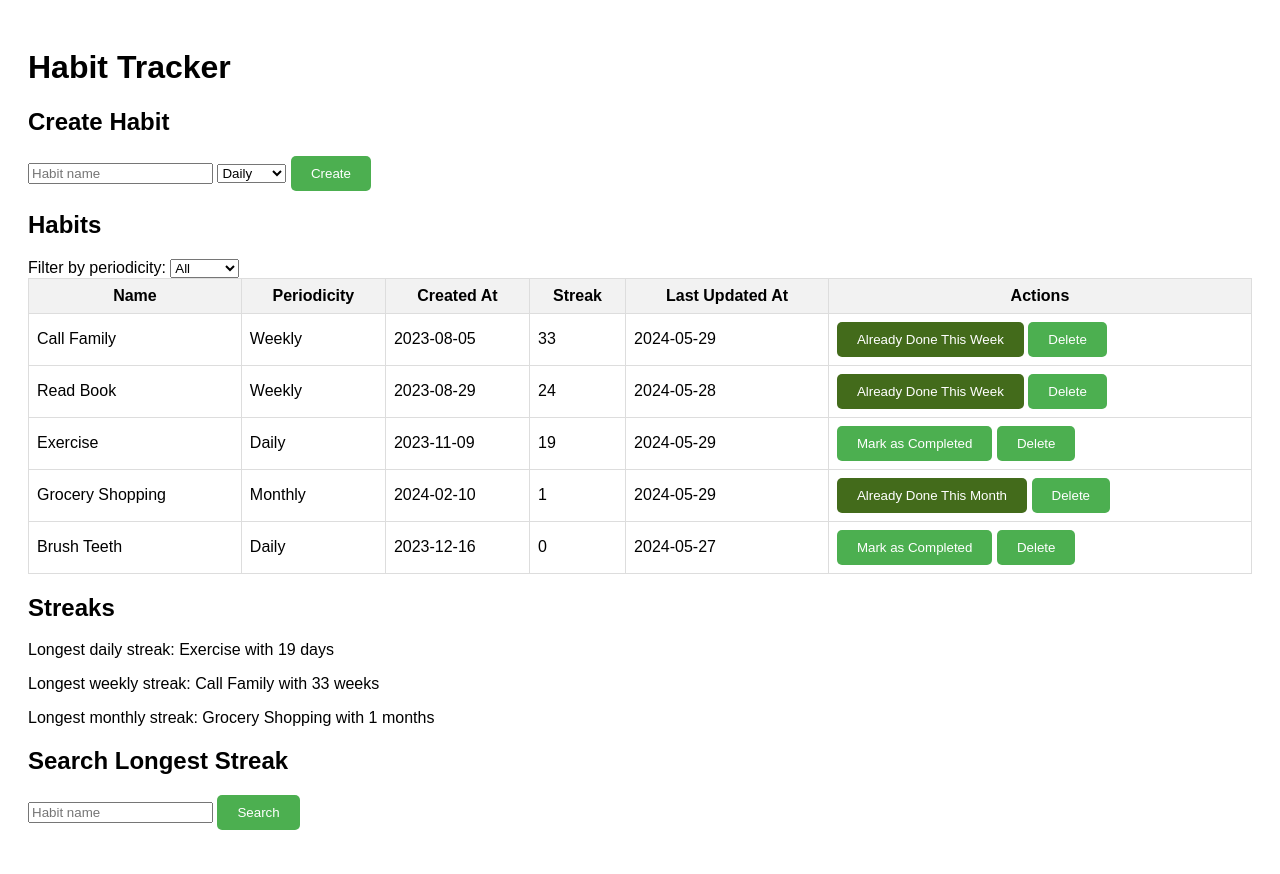
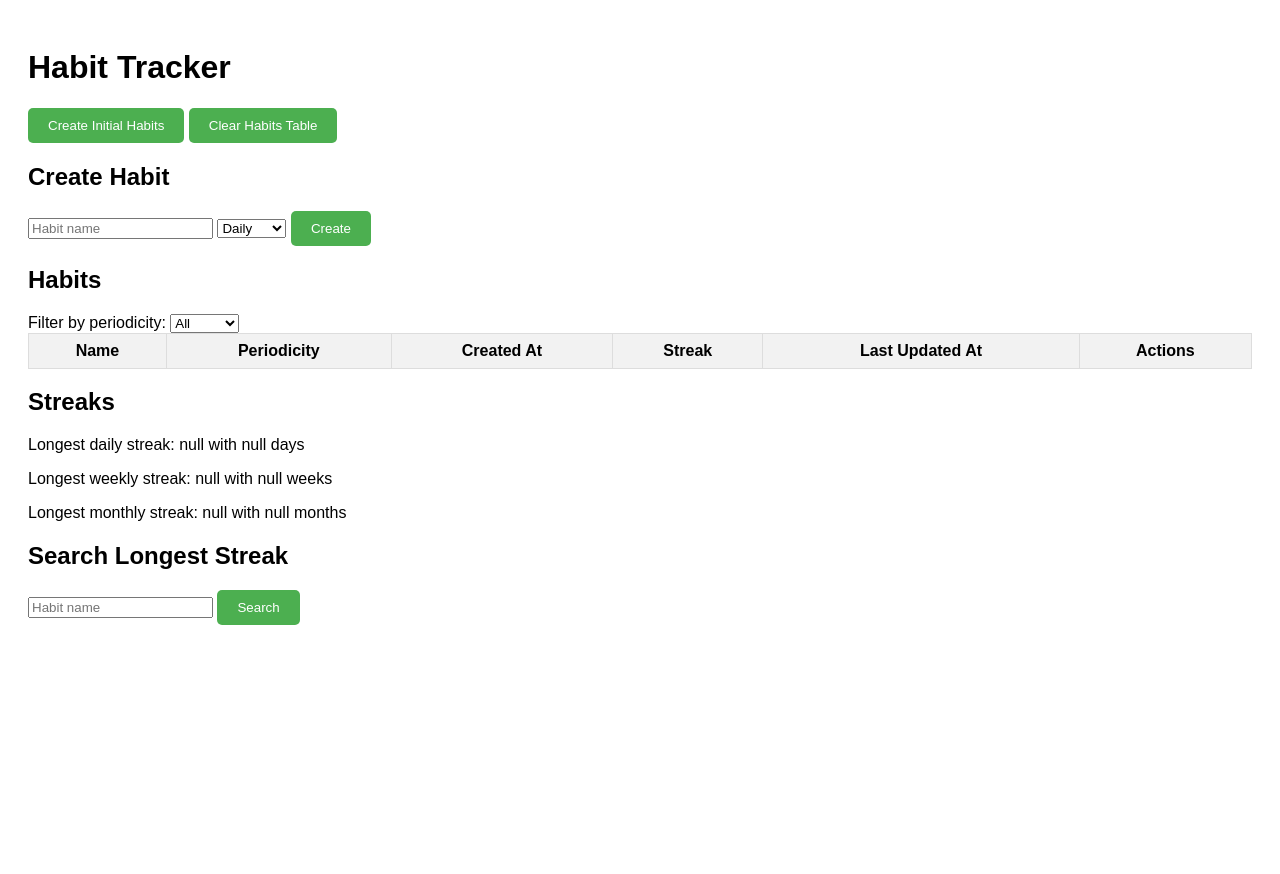
Before and after one commit to barroca8/Habit-Tracker-Web-App, a Flask app: page / in a window 1280 px wide. After the commit the page ends 625 px from the top, so only its background shows below. Run offline with Flask 3, Linux system fonts and the light colour scheme; data comes from the database, SQL or seed files in the repository; data that the repository does not hold is empty.

Commit message:
Adding Buttons to Create and Clear Habits 1. Added button to create initial habits, that triggers a POST request to `/create_initial_habits` 2. Added button to clear all habits from table, which deletes the habits table and recreates it as an empty table. This button triggers a POST request to `/clear_habits_table`

```diff
--- a/app.py
+++ b/app.py
@@ -3,13 +3,24 @@ from habit import Habit
 from db import Database
 from datetime import datetime, timedelta
 import random
-from functions_helper import date_check_with_periodicity, check_max_streak
+from functions_helper import date_check_with_periodicity, check_max_streak, create_initial_habits
 
 app = Flask(__name__)
 
 @app.route('/')
 def index():
     return render_template('index.html')
+
+@app.route('/create_initial_habits', methods=['POST'])
+def create_initial_habits_route():
+    create_initial_habits()
+    return jsonify({'status': 'success'})
+
+@app.route('/clear_habits_table', methods=['POST'])
+def clear_habits_table_route():
+    db = Database()
+    db.clear_habits_table()
+    return jsonify({'status': 'success'})
 
 @app.route('/habits', methods=['GET'])
 def get_habits():
@@ -69,35 +80,3 @@ def get_longest_monthly_streak():
     habit = Habit()
     streak = habit.longest_monthly_streak()
     return jsonify(streak)
-
-def create_initial_habits():
-    db = Database()
-    db.clear_habits_table() # TODO: this needs to be removed in production, to keep habits stored between sessions
-    predefined_habits = [
-        {"name": "Brush Teeth", "periodicity": "D"},
-        {"name": "Exercise", "periodicity": "D"},
-        {"name": "Read Book", "periodicity": "W"},
-        {"name": "Call Family", "periodicity": "W"},
-        {"name": "Grocery Shopping", "periodicity": "M"}
-    ]
-    for habit_data in predefined_habits:
-        created_at = datetime.now() - timedelta(days=random.randint(1, 365))
-        last_updated_at = datetime.now() - timedelta(days=random.randint(1, 10))
-        max_streak = check_max_streak(habit_data["periodicity"], created_at, last_updated_at)
-        if date_check_with_periodicity(habit_data["periodicity"], last_updated_at) != "Streak Expired":
-            # TODO: max_streak is sometimes -1, when periodicity is weekly
-            if max_streak != 0:
-                print(max_streak)
-                streak = random.randint(1, max_streak)
-            else:
-                streak = 0
-        if date_check_with_periodicity(habit_data["periodicity"], last_updated_at) == "Streak Expired":
-            streak = 0
-        habit = Habit(
-            name=habit_data["name"],
-            periodicity=habit_data["periodicity"],
-            created_at=created_at,
-            streak=streak,
-            last_updated_at=last_updated_at
-        )
-        habit.create_habit()
--- a/functions_helper.py
+++ b/functions_helper.py
@@ -1,4 +1,6 @@
 from datetime import datetime, timedelta
+import random
+from habit import Habit
 
 def day_check(last_updated_at):
     if last_updated_at.date() == datetime.now().date():
@@ -46,3 +48,33 @@ def check_max_streak(periodicity, created_at, last_updated_at):
         return (last_updated_at - created_at).days // 7
     elif periodicity == 'M':
         return (last_updated_at.year - created_at.year) * 12 + last_updated_at.month - created_at.month
+
+def create_initial_habits():
+    predefined_habits = [
+        {"name": "Brush Teeth", "periodicity": "D"},
+        {"name": "Exercise", "periodicity": "D"},
+        {"name": "Read Book", "periodicity": "W"},
+        {"name": "Call Family", "periodicity": "W"},
+        {"name": "Grocery Shopping", "periodicity": "M"}
+    ]
+    for habit_data in predefined_habits:
+        created_at = datetime.now() - timedelta(days=random.randint(1, 365))
+        last_updated_at = datetime.now() - timedelta(days=random.randint(1, 10))
+        max_streak = check_max_streak(habit_data["periodicity"], created_at, last_updated_at)
+        if date_check_with_periodicity(habit_data["periodicity"], last_updated_at) != "Streak Expired":
+            # TODO: max_streak is sometimes -1, when periodicity is weekly
+            if max_streak != 0:
+                print(max_streak)
+                streak = random.randint(1, max_streak)
+            else:
+                streak = 0
+        if date_check_with_periodicity(habit_data["periodicity"], last_updated_at) == "Streak Expired":
+            streak = 0
+        habit = Habit(
+            name=habit_data["name"],
+            periodicity=habit_data["periodicity"],
+            created_at=created_at,
+            streak=streak,
+            last_updated_at=last_updated_at
+        )
+        habit.create_habit()
--- a/main.py
+++ b/main.py
@@ -1,5 +1,4 @@
 from app import app, create_initial_habits
 
 if __name__ == '__main__':
-    create_initial_habits()
     app.run(debug=True)
--- a/templates/index.html
+++ b/templates/index.html
@@ -168,6 +168,20 @@
             }
         }
 
+        async function createInitialHabits() {
+            const response = await fetch('/create_initial_habits', { method: 'POST' });
+            if (response.ok) {
+                fetchHabits();
+            }
+        }
+
+        async function clearHabitsTable() {
+            const response = await fetch('/clear_habits_table', { method: 'POST' });
+            if (response.ok) {
+                fetchHabits();
+            }
+        }
+
         window.onload = () => {
             fetchHabits();
             fetchStreaks();
@@ -176,6 +190,10 @@
 </head>
 <body>
     <h1>Habit Tracker</h1>
+    <div>
+        <button onclick="createInitialHabits()">Create Initial Habits</button>
+        <button onclick="clearHabitsTable()">Clear Habits Table</button>
+    </div>
     <div>
         <h2>Create Habit</h2>
         <input type="text" id="habit-name" placeholder="Habit name">
```
